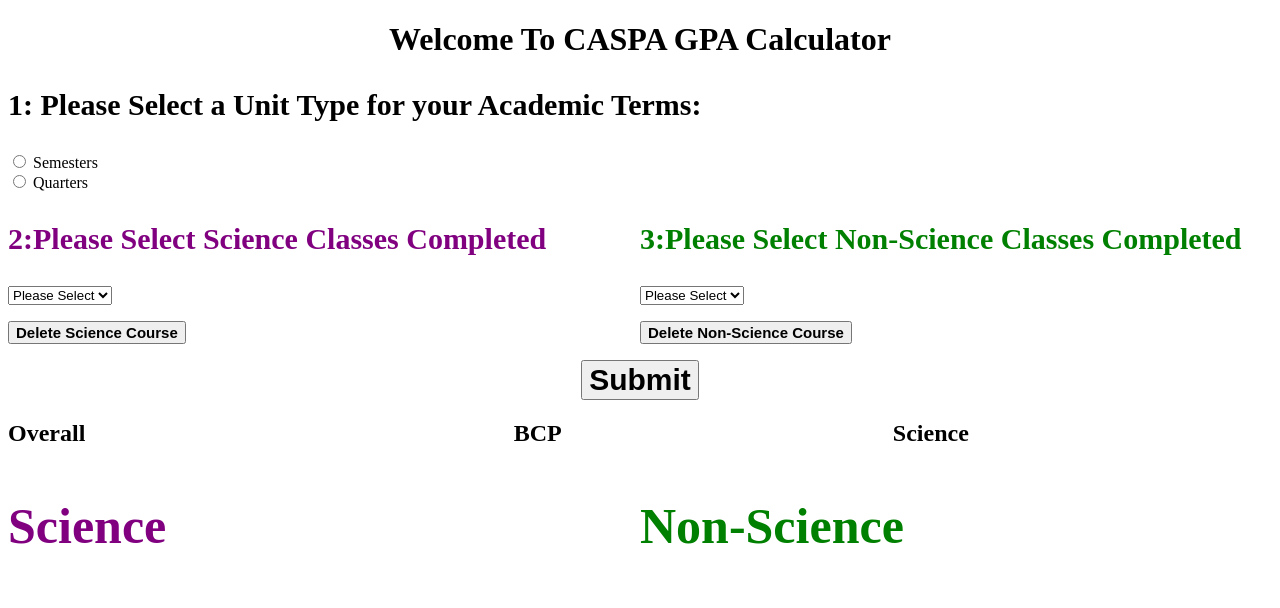
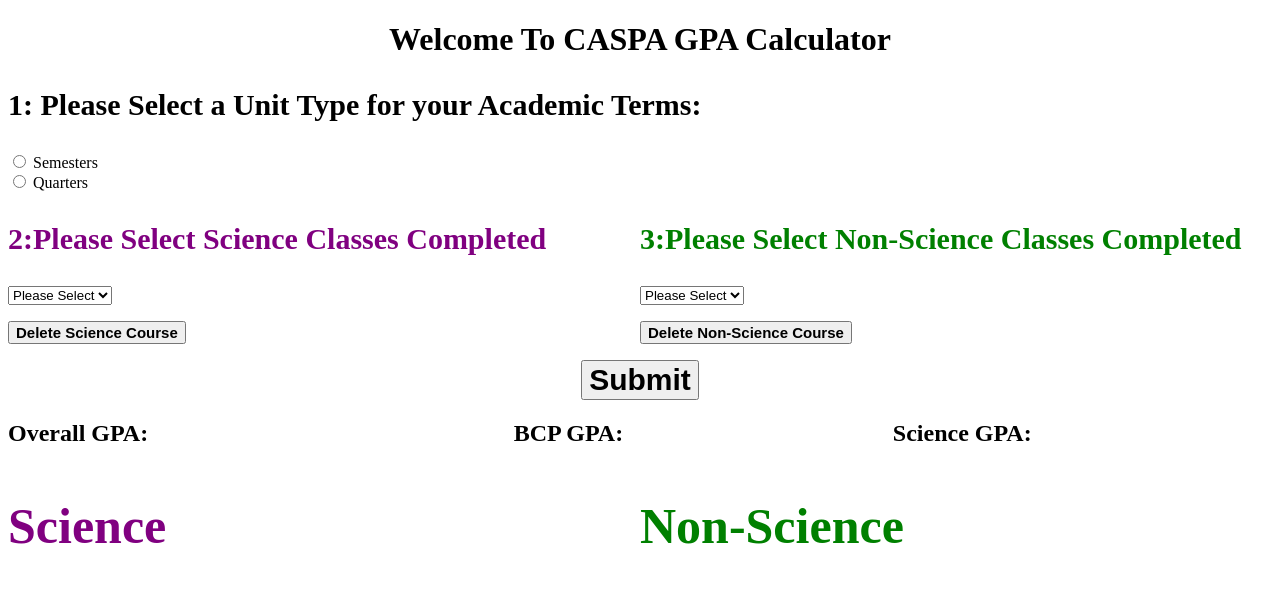
Before and after one commit to gpacal/pagpa, a plain HTML site: page index.html in a window 1280 px wide. Drawn offline with Linux system fonts and the light colour scheme.

Commit message:
Update index.html

```diff
--- a/index.html
+++ b/index.html
@@ -55,7 +55,7 @@
 <div id="importantbutton">
 <button id="importantbutton1" onclick="gpacalc()"> Submit</button>
 </div>
-<h2><div id="overall">Overall</div><div id="sciencegpa">Science</div><div id="BCP">BCP</div></h2>
+<h2><div id="overall">Overall GPA:</div><div id="sciencegpa">Science GPA:</div><div id="BCP">BCP GPA:</div></h2>
 
 
 
```
